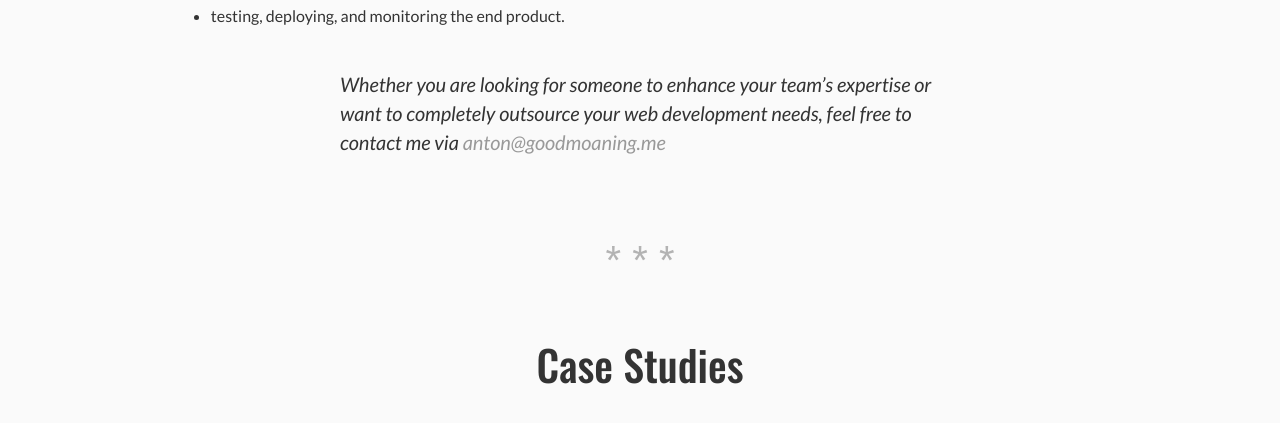
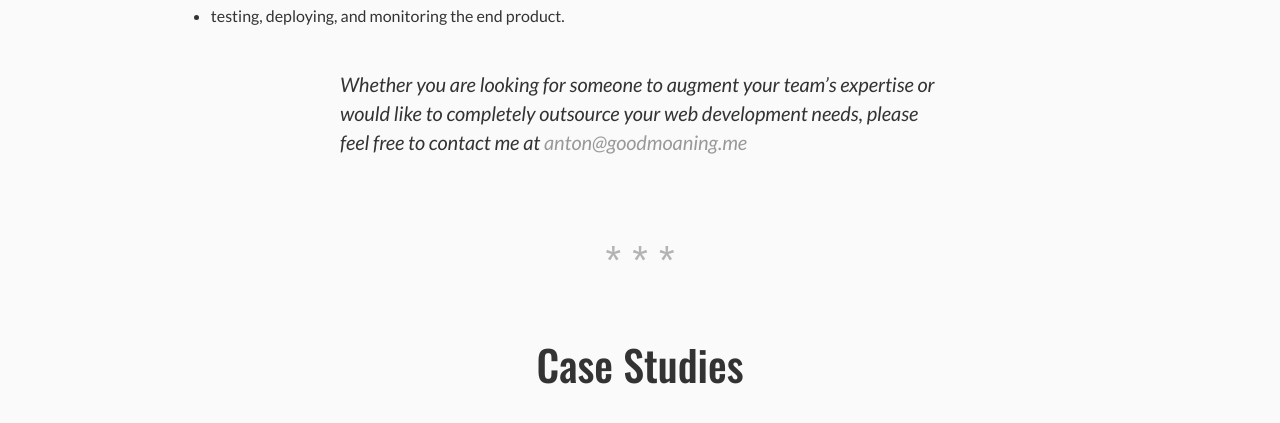
Before and after one commit to chromice/chromice.github.io, a plain HTML site: page index.html in a window 1280 px wide. Shown: the part 1056-1479 px from the top of the page. Drawn offline with nearby package versions, Linux system fonts and the light colour scheme; a web font is replaced by a local one.

Commit message:
Update call to action prompt

```diff
--- a/index.html
+++ b/index.html
@@ -65,7 +65,7 @@
 				</ul>
 			</aside>
 
-			<p class="contact">Whether you are looking for someone to enhance your team&rsquo;s expertise or want to completely outsource your web development needs, feel free to contact me via&nbsp;<a class="u-email email" href="mailto:anton@goodmoaning.me">anton@goodmoaning.me</a></p>
+			<p class="contact">Whether you are looking for someone to augment your team&rsquo;s expertise or would like to completely outsource your web development needs, please feel free to contact me at&nbsp;<a class="u-email email" href="mailto:anton@goodmoaning.me">anton@goodmoaning.me</a></p>
 		</div>
 	</section>
 	<section id="recent-projects">
```
